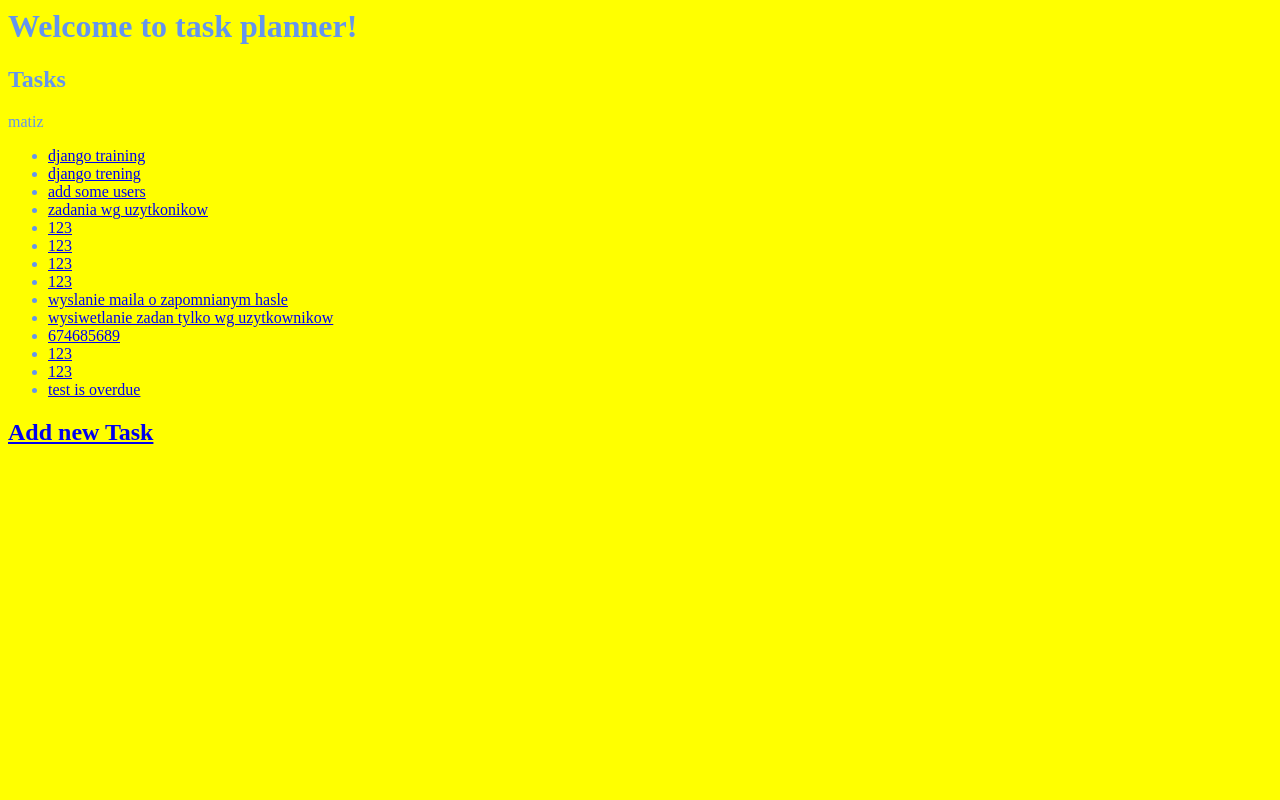
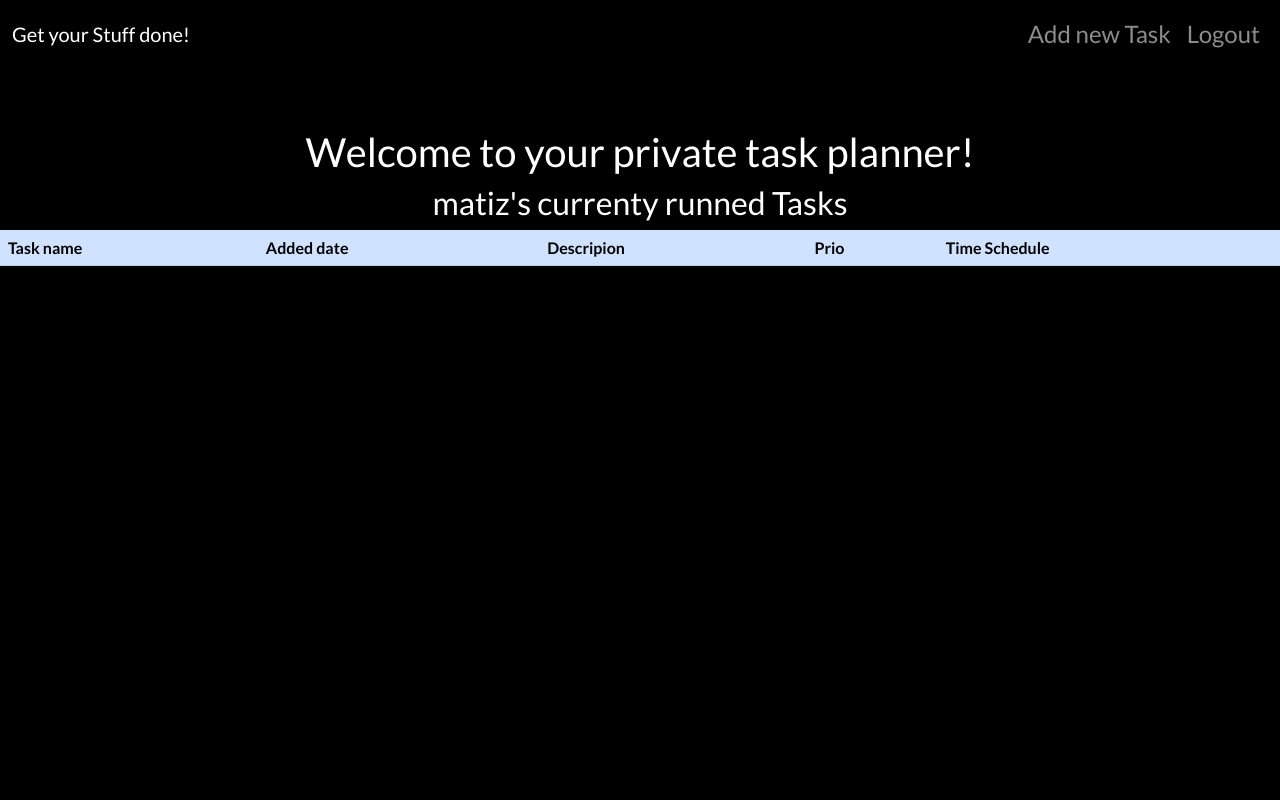
Before and after one commit to matzieba/todolist, a Django app: page / in a window 1280 px wide. Run offline with Django 4.2, Linux system fonts and the light colour scheme; a user stored in the database is signed in; data comes from the database, SQL or seed files in the repository; both versions use the stored data as it was after the commit; lists and menus that the app fills with data are empty; some libraries are stand-ins or nearby versions.

Commit message:
basic funktionality

```diff
--- a/todolist/tasklist/models.py
+++ b/todolist/tasklist/models.py
@@ -1,20 +1,27 @@
 from django.db import models
-from datetime import date
-from django.contrib.auth.models import User
+import datetime
 
 class Task(models.Model):
     title = models.CharField(max_length=100)
-    added_date = models.DateField(default = date.today)
+    added_date = models.DateField(default = datetime.date.today)
     description = models.CharField(max_length=100)
     STATUS = (
-        ('in pipeline', ('work in progress')),
-        ('done', ('task completed'))
+        ('in pipeline', ('in pipeline')),
+        ('done', ('done'))
     )
     status = models.CharField(max_length=20, choices=STATUS, default = 'in pipeline')
     added_by = models.CharField(max_length=100)
+    PRIO = (
+        ('low', ('low')),
+        ('regular', ('regular')),
+        ('high', ('high')),
+    )
+    prio = models.CharField(max_length=20, choices=PRIO, default = 'low')
+    proceed_till = models.DateField(default = datetime.date.today)
 
-    @property
-    def is_overdue(self):
-        if self.added_date > (date.today + date.timedelta(days=7)):
-            return True
-        return False
+    def overdue(self):
+        if datetime.date.today()> self.proceed_till:
+            return 'is overdue'
+        else:
+            time_delta = str((self.proceed_till - datetime.date.today())).split(',')
+            return f'you have still {time_delta[0]} left to complete this task'
--- a/todolist/tasklist/views.py
+++ b/todolist/tasklist/views.py
@@ -2,7 +2,6 @@ from django.shortcuts import render, redirect, get_object_or_404
 from django.contrib.auth.decorators import login_required
 from .models import Task
 from .forms import TaskForm
-
 
 
 @login_required
--- a/todolist/website/static/website/styles.css
+++ b/todolist/website/static/website/styles.css
@@ -1,5 +1,32 @@
 body {
-    fony-family:sans-serif;
-    color:cornflowerblue;
-    background-color:yellow;
+    font-family:lato;
+    background-color:black;
+    text-align:center;
+    font-size: x-large;
+    color:white;
 }
+.navigation {
+    padding-bottom:10%;
+}
+
+body > form > table {
+    margin-left:35%;
+}
+
+#tasks > tbody > tr > td > a{
+    text-decoration: none;
+    color:black;
+}
+body > ul > li {
+    list-style: none;
+}
+
+body > a {
+    text-decoration: none;
+    color:white;
+}
+
+body > a:hover {
+    text-decoration: none;
+    color:white;
+}
--- a/todolist/website/templates/base.html
+++ b/todolist/website/templates/base.html
@@ -3,12 +3,50 @@
 <head>
     <meta charset="UTF-8">
     <title> {% block title %}{% endblock %}</title>
+    <link href="https://cdn.jsdelivr.net/npm/bootstrap@5.1.3/dist/css/bootstrap.min.css" rel="stylesheet" integrity="sha384-1BmE4kWBq78iYhFldvKuhfTAU6auU8tT94WrHftjDbrCEXSU1oBoqyl2QvZ6jIW3" crossorigin="anonymous">
     <link rel = "stylesheet" href = "{% static 'website/styles.css' %}">
-    <title>Title</title>
+    <link rel="shortcut icon" href="{% static 'website/notepad.ico' %}">
+
+    <link rel="preconnect" href="https://fonts.googleapis.com">
+    <link rel="preconnect" href="https://fonts.gstatic.com" crossorigin>
+    <link href="https://fonts.googleapis.com/css2?family=Lato:wght@300;400;700&family=Montserrat:wght@900&family=Ubuntu&display=swap" rel="stylesheet">
 </head>
 <body>
+    <script src="https://cdn.jsdelivr.net/npm/bootstrap@5.1.3/dist/js/bootstrap.bundle.min.js" integrity="sha384-ka7Sk0Gln4gmtz2MlQnikT1wXgYsOg+OMhuP+IlRH9sENBO0LRn5q+8nbTov4+1p" crossorigin="anonymous"></script>
+    <script src="https://code.jquery.com/jquery-3.2.1.slim.min.js" integrity="sha384-KJ3o2DKtIkvYIK3UENzmM7KCkRr/rE9/Qpg6aAZGJwFDMVNA/GpGFF93hXpG5KkN" crossorigin="anonymous"></script>
+    <script src="https://cdnjs.cloudflare.com/ajax/libs/popper.js/1.12.9/umd/popper.min.js" integrity="sha384-ApNbgh9B+Y1QKtv3Rn7W3mgPxhU9K/ScQsAP7hUibX39j7fakFPskvXusvfa0b4Q" crossorigin="anonymous"></script>
+    <script src="https://maxcdn.bootstrapcdn.com/bootstrap/4.0.0/js/bootstrap.min.js" integrity="sha384-JZR6Spejh4U02d8jOt6vLEHfe/JQGiRRSQQxSfFWpi1MquVdAyjUar5+76PVCmYl" crossorigin="anonymous"></script>
+    <!-- Navigation -->
+    <div class = "navigation">
+          <nav class="navbar fixed-top navbar-expand-lg navbar-dark">
+            <div class="container-fluid">
+              <a class="navbar-brand" href="{% url 'welcome' %}">Get your Stuff done!</a>
+              <button class="navbar-toggler ms-auto" type="button" data-toggle="collapse" data-target="#navbarResponsive" aria-controls="navbarResponsive" aria-expanded="false" aria-label="Toggle navigation">
+                <span class="navbar-toggler-icon"></span>
+              </button>
+
+              <div class="collapse navbar-collapse justify-content-end" id="navbarResponsive">
+                <ul class="navbar-nav ms-auto">
+                    {% if not user.is_authenticated %}
+                      <li class="nav-item">
+                        <a class="nav-link" href="{% url 'register' %}">Register</a>
+                      </li>
+                      <li class="nav-item">
+                        <a class="nav-link" href="{% url 'login' %}">Login</a>
+                     {% else %}
+                      <li class="nav-item">
+                            <a class="nav-link" href="{% url 'new' %}">Add new Task</a>
+                      </li>
+                      <li class="nav-item">
+                                <a class="nav-link" href="{% url 'logout' %}">Logout</a>
+                      </li>
+                      {% endif %}
+                </ul>
+              </div>
+            </div>
+          </nav>
+    </div>
     {% block content%}
     {% endblock %}
-
 </body>
 </html>
--- a/todolist/website/templates/website/welcome.html
+++ b/todolist/website/templates/website/welcome.html
@@ -1,25 +1,40 @@
 {% extends "base.html" %}
 
-{% block title %} WELCOME {% endblock %}
+{% block title %} Personal Task planner {% endblock %}
 
 {% block content %}
-    <h1>Welcome to task planner!</h1>
+    <h1>Welcome to your private task planner!</h1>
+    {% if user.is_authenticated %}
+    <h2> {{ user.get_username }}'s currenty runned Tasks</h2>
+    <div class = "tasks table-responsive">
+        <table id="tasks" class="table table-striped table-hover table-primary">
+            <thead>
+              <tr>
+                <th>Task name</th>
 
-    <h2>Tasks</h2>
-    {% if user.is_authenticated %}
-    {{ user.get_username }}
+                <th>Added date</th>
+                <th>Descripion</th>
+                <th>Prio</th>
+                <th>Time Schedule</th>
+                  <!-- pamietaj dodac %done -->
+                  <!-- pamietaj dodac isoverdue -->
+              </tr>
+            </thead>
+            <tbody>
+                {% for task in tasks %}
+                    {% if task.added_by == user.get_username%}
+                    <tr>
+                        <td><a href="{% url 'detail' task.id  %}">{{task.title}}</a></td>
+                        <td>{{task.added_date}}</td>
+                        <td>{{task.description}}</td>
+                        <td>{{task.prio}}</td>
+                        <td>{{task.overdue}}</td>
+                    {% endif %}
+                {% endfor %}
+            </tbody>
+        </table>
+    </div>
     {% else %}
     <p>Please login</p>
     {% endif %}
-        <ul>
-            {% for task in tasks %}
-                <li>
-                    <a href="{% url 'detail' task.id %}">
-                        {{task.title}}
-
-                    </a>
-                </li>
-            {% endfor %}
-        </ul>
-    <h2><a href = "{% url 'new' %}">Add new Task</a></h2>
 {% endblock %}
--- a/todolist/website/views.py
+++ b/todolist/website/views.py
@@ -1,6 +1,8 @@
 from django.shortcuts import render
 from tasklist.models import Task
+import datetime
 
 def welcome(request):
+    date = datetime.date.today()
     return render(request, "website/welcome.html",
-                  {"tasks":Task.objects.all()})
+                  {"tasks":Task.objects.all(), "date":date},)
```
Also changed, not shown: todolist/todolist/settings.py (+9 -1 lines), todolist/db.sqlite3, todolist/website/static/website/notepad.ico (added).
